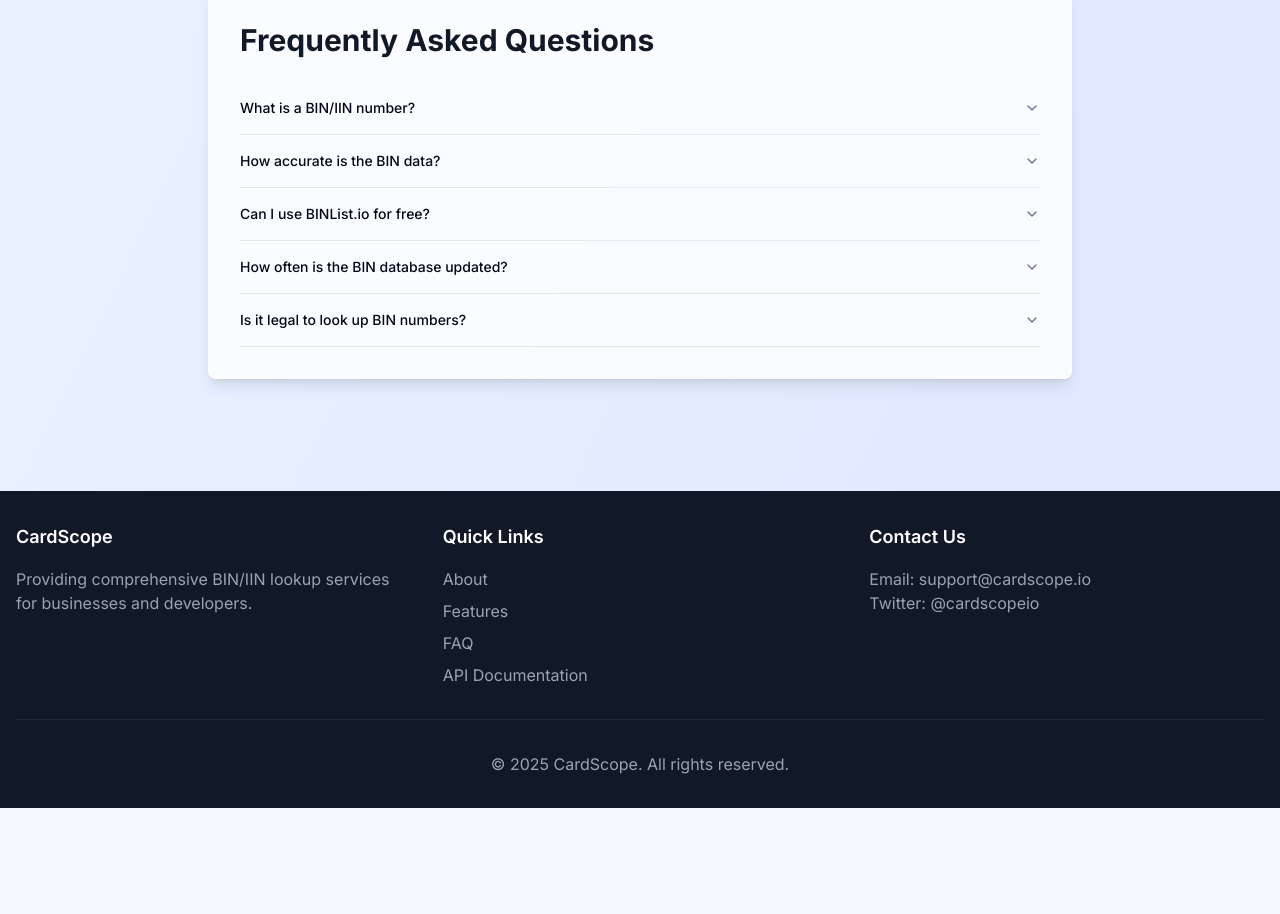
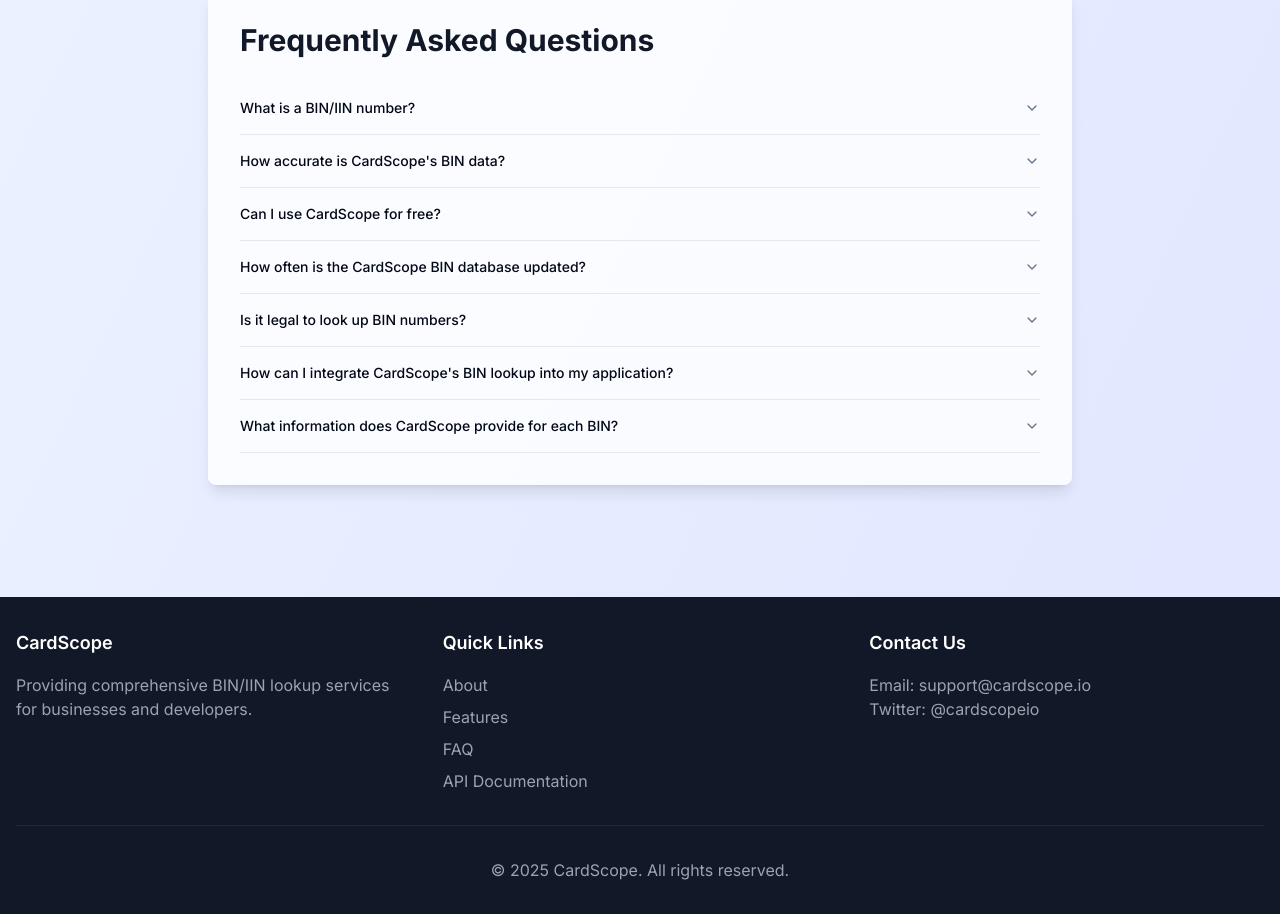
Before and after one commit to saikothasan/CardScope, a Next.js app: page / in a window 1280 px wide. Shown: the part 1820-2734 px from the top of the page. Before the commit the page ends 2628 px from the top, so only its background shows below. Built offline with nearby package versions, Linux system fonts and the light colour scheme.

Commit message:
Update faq.tsx

```diff
--- a/app/components/faq.tsx
+++ b/app/components/faq.tsx
@@ -4,27 +4,37 @@
   {
     question: "What is a BIN/IIN number?",
     answer:
-      "A Bank Identification Number (BIN), also known as an Issuer Identification Number (IIN), is the first 6 to 8 digits of a payment card number. It identifies the institution that issued the card to the card holder.",
+      "A Bank Identification Number (BIN), also known as an Issuer Identification Number (IIN), is the first 6 to 8 digits of a payment card number. It identifies the institution that issued the card to the cardholder and provides information about the card type, brand, and issuing country.",
   },
   {
-    question: "How accurate is the BIN data?",
+    question: "How accurate is CardScope's BIN data?",
     answer:
       "We strive to maintain the highest level of accuracy in our database. Our data is regularly updated and verified against multiple sources. However, as the financial landscape is constantly changing, we recommend using the data as a guide and not for critical decision-making without additional verification.",
   },
   {
-    question: "Can I use BINList.io for free?",
+    question: "Can I use CardScope for free?",
     answer:
-      "Yes, we offer a free tier that allows a limited number of lookups per month. For higher volume needs or commercial use, we offer paid plans with additional features and higher rate limits.",
+      "Yes, we offer a free tier that allows a limited number of BIN lookups per month. For higher volume needs or commercial use, we offer paid plans with additional features and higher rate limits.",
   },
   {
-    question: "How often is the BIN database updated?",
+    question: "How often is the CardScope BIN database updated?",
     answer:
-      "We update our database on a weekly basis to ensure the most current information. Critical updates may be applied more frequently as needed.",
+      "We update our BIN database on a weekly basis to ensure the most current information. Critical updates may be applied more frequently as needed.",
   },
   {
     question: "Is it legal to look up BIN numbers?",
     answer:
       "Yes, BIN lookup is legal and is commonly used in the payments industry for various purposes such as fraud detection and transaction routing. However, it's important to use this information responsibly and in compliance with all applicable laws and regulations.",
+  },
+  {
+    question: "How can I integrate CardScope's BIN lookup into my application?",
+    answer:
+      "CardScope provides a RESTful API that you can easily integrate into your application. We offer SDKs for popular programming languages and comprehensive documentation to help you get started quickly. Check our API documentation for detailed integration instructions.",
+  },
+  {
+    question: "What information does CardScope provide for each BIN?",
+    answer:
+      "For each BIN lookup, CardScope provides detailed information including the card scheme (e.g., Visa, Mastercard), card type (credit, debit, prepaid), issuing bank name, card level (e.g., classic, gold), and the country of issuance.",
   },
 ]
 
```
